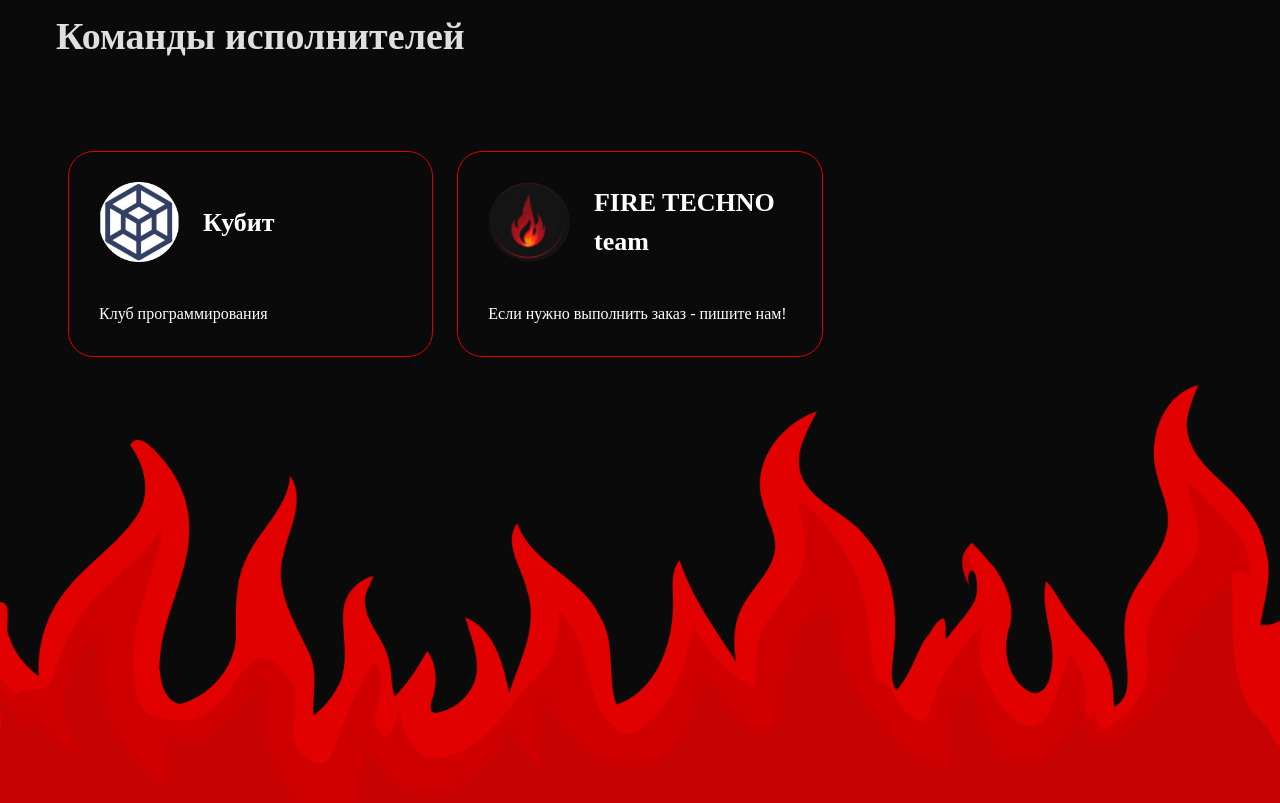
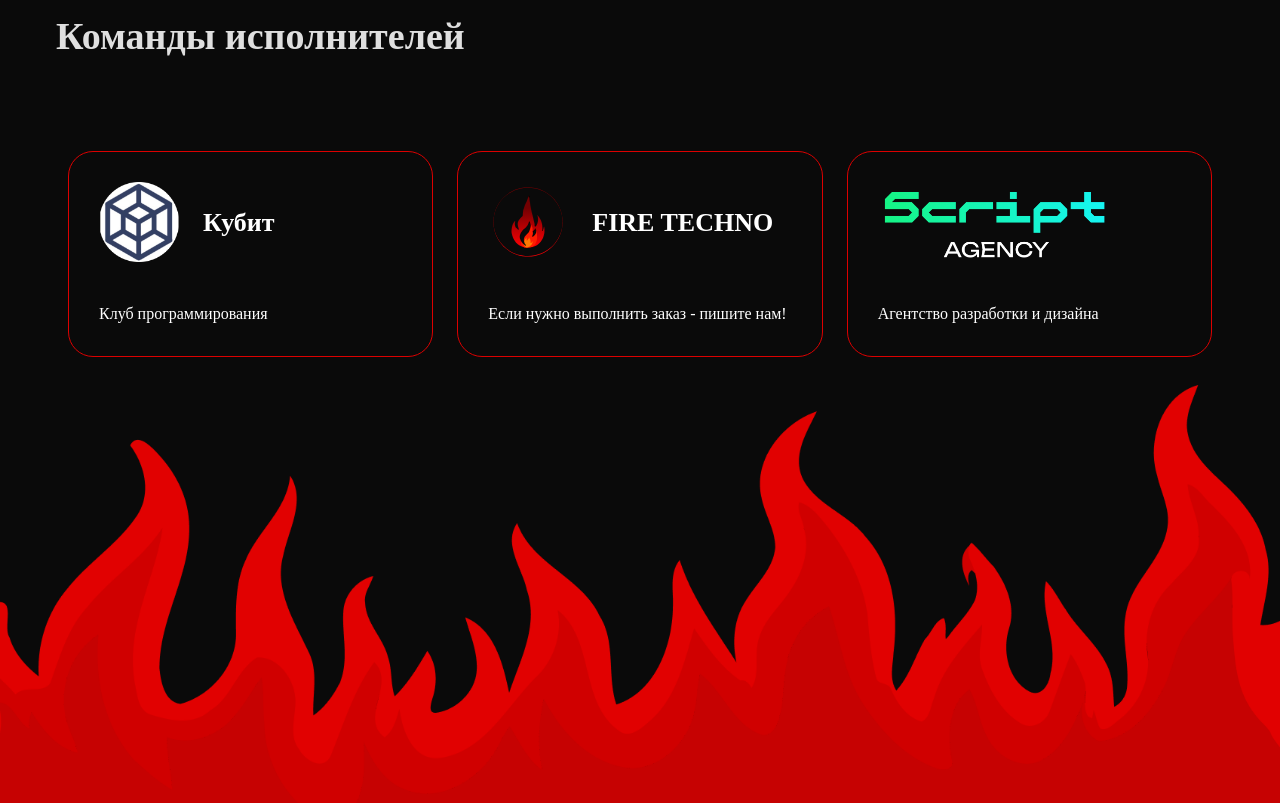
Before and after one commit to Jet-Green/firetechno-landing, a Nuxt app: page / in a window 1280 px wide. Shown: the part 4040-4843 px from the top of the page. Built offline with nearby package versions, Linux system fonts and the light colour scheme.

Commit message:
add Script Agency and new logo

```diff
--- a/components/Landing/OurTeams.vue
+++ b/components/Landing/OurTeams.vue
@@ -25,11 +25,23 @@
               <img src="~/assets/icons/firetechno-logo.svg" alt="" class="team-logo">
             </v-col>
             <v-col cols="8" class="d-flex align-center">
-              <p class="card-title">FIRE TECHNO team</p>
+              <p class="card-title">FIRE TECHNO</p>
             </v-col>
           </v-row>
 
           <p class="comment">Если нужно выполнить заказ - пишите нам!</p>
+        </NuxtLink>
+      </v-col>
+
+      <v-col cols="12" md="6" lg="4">
+        <NuxtLink class="feature" to="https://thescript.agency" target="_blank">
+          <v-row>
+            <v-col cols="auto" class="d-flex align-center justify-end">
+              <img src="~/assets/images/script-agency-logo.png" alt="" class="team-logo">
+            </v-col>
+          </v-row>
+
+          <p class="comment">Агентство разработки и дизайна</p>
         </NuxtLink>
       </v-col>
 
```
Also changed, not shown: assets/icons/firetechno-logo.svg, assets/images/script-agency-logo.png (added).
